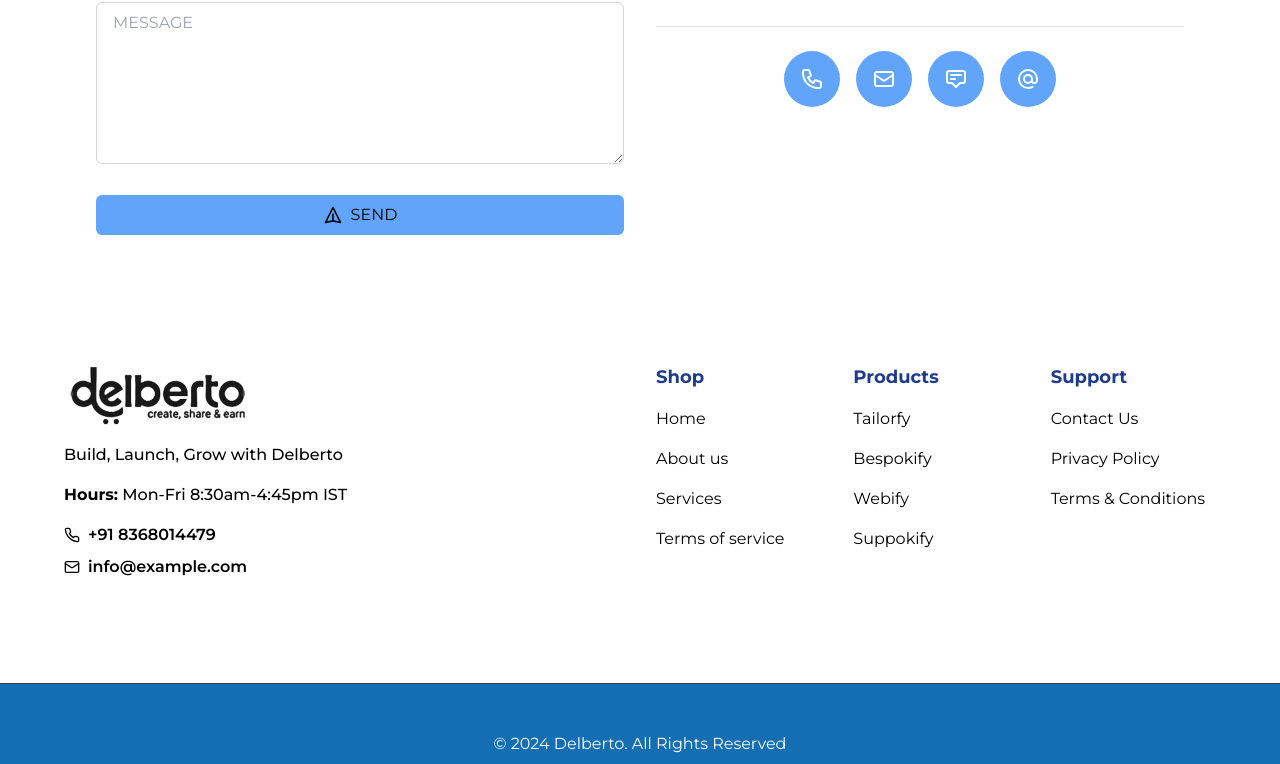
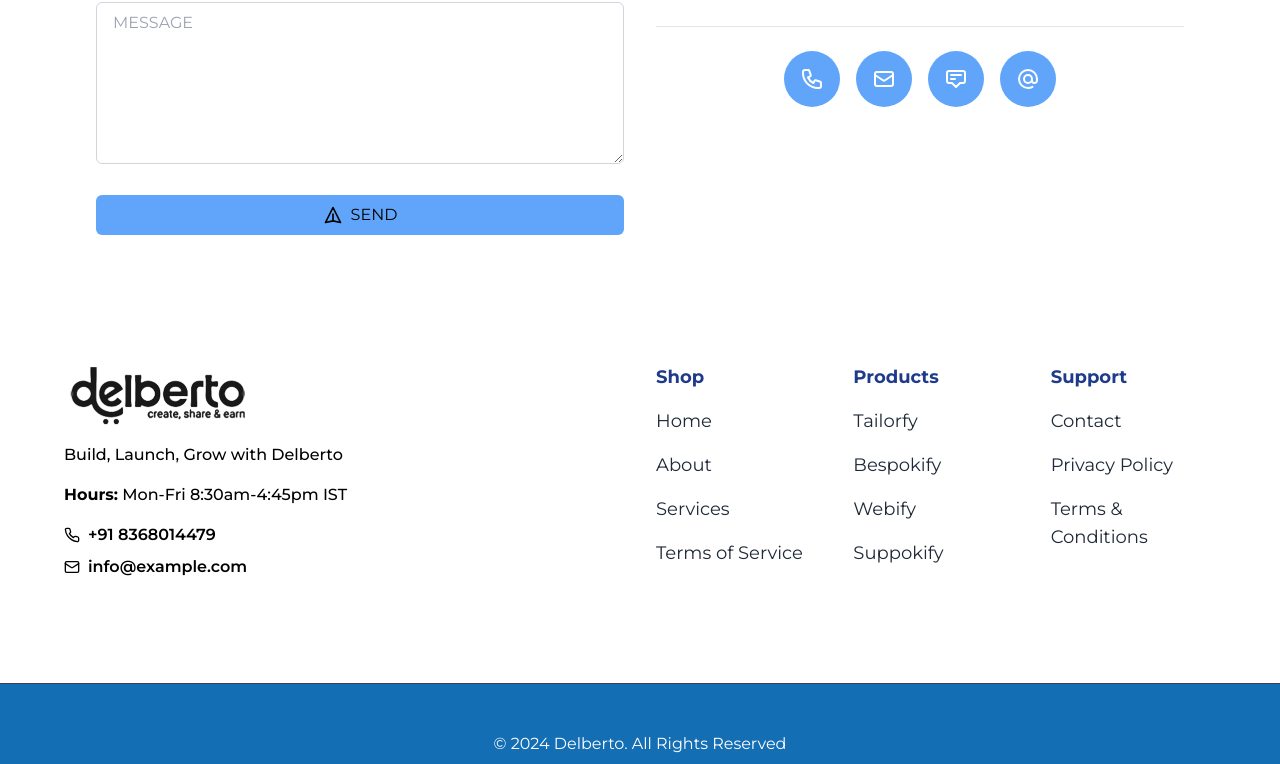
Before and after one commit to prem528/delberto-frontend, a React (Vite) app: page /contact in a window 1280 px wide. Shown: the part 474-1238 px from the top of the page. Built offline with nearby package versions, Linux system fonts and the light colour scheme.

Commit message:
ScrollToTop component is added

```diff
--- a/src/App.tsx
+++ b/src/App.tsx
@@ -20,11 +20,13 @@ import Tailorfy from './Components/pages/Product Page/Tailorfy Page/Tailorfy';
 import Bespokify from './Components/pages/Product Page/Bespokify Page/Bespokify';
 import Webify from './Components/pages/Product Page/Webify Page/Webify';
 import Suppokify from './Components/pages/Product Page/Suppokify Page/Suppokify';
+import ScrollToTop from './Components/ScrollToTop';
 
 function App() {
   return (
     <Router>
       <div className="flex flex-col min-h-screen">
+        <ScrollToTop/>
         <Header />
         <main className="flex-grow pt-[70px] md:pt-[140px]">
           <Routes>
--- a/src/Components/Footer.tsx
+++ b/src/Components/Footer.tsx
@@ -1,6 +1,7 @@
 import React from 'react';
 import logo from '../assets/img/logo.png';
 import { Mail, Phone } from 'lucide-react';
+import { Link } from 'react-router-dom';
 
 
 const Footer: React.FC = () => {
@@ -28,27 +29,27 @@ const Footer: React.FC = () => {
             <div className="md:col-span-1 lg:col-span-2 space-y-4">
               <h4 className="text-lg font-bold mb-4 text-blue-900">Shop</h4>
               <ul className="space-y-4">
-                <li><a href="#" className="hover:text-gray-300">Home</a></li>
-                <li><a href="#" className="hover:text-gray-300">About us</a></li>
-                <li><a href="#" className="hover:text-gray-300">Services</a></li>
-                <li><a href="#" className="hover:text-gray-300">Terms of service</a></li>
+              <li><Link to="/" className="font-sans text-lg text-gray-800 hover:text-blue-600 block">Home</Link></li>
+              <li><Link to="/about" className="font-sans text-lg text-gray-800 hover:text-blue-600 block">About</Link></li>
+              <li><Link to="/services" className="font-sans text-lg text-gray-800 hover:text-blue-600 block">Services</Link></li>
+              <li><Link to="/terms-of-service" className="font-sans text-lg text-gray-800 hover:text-blue-600 block">Terms of Service</Link></li>
               </ul>
             </div>
             <div className="md:col-span-1 lg:col-span-2 space-y-4">
               <h4 className="text-lg font-bold mb-4 text-blue-900">Products</h4>
               <ul className="space-y-4">
-                <li><a href="/tailorfy" className="hover:text-gray-300">Tailorfy</a></li>
-                <li><a href="/bespokify" className="hover:text-gray-300">Bespokify</a></li>
-                <li><a href="/webify" className="hover:text-gray-300">Webify</a></li>
-                <li><a href="/suppokify" className="hover:text-gray-300">Suppokify</a></li>
+              <li><Link to="/tailorfy" className="font-sans text-lg text-gray-800 hover:bg-blue-100">Tailorfy</Link></li>
+                <li><Link to="/bespokify" className="font-sans text-lg text-gray-800 hover:bg-blue-100" >Bespokify</Link></li>
+                <li><Link to="/webify" className="font-sans text-lg text-gray-800 hover:bg-blue-100" >Webify</Link></li>
+                <li><Link to="/suppokify" className="font-sans text-lg text-gray-800 hover:bg-blue-100">Suppokify</Link></li>
               </ul>
             </div>
             <div className="md:col-span-1 lg:col-span-2 space-y-4">
               <h4 className="text-lg font-bold mb-4 text-blue-900">Support</h4>
               <ul className="space-y-4">
-                <li><a href="#" className="hover:text-gray-300">Contact Us</a></li>
-                <li><a href="/privacy-policy" className="hover:text-gray-300">Privacy Policy</a></li>
-                <li><a href="/terms-conditions" className="hover:text-gray-300">Terms & Conditions</a></li>
+              <li><Link to="/contact" className="font-sans text-lg text-gray-800 hover:text-blue-600 block" >Contact</Link></li>
+                <li><Link to="/privacy-policy" className="font-sans text-lg text-gray-800 hover:text-blue-600 block">Privacy Policy</Link></li>
+                <li><Link to="/terms-conditions" className="font-sans text-lg text-gray-800 hover:text-blue-600 block">Terms & Conditions</Link></li>
               </ul>
             </div>
           </div>
--- a/src/Components/Header.tsx
+++ b/src/Components/Header.tsx
@@ -1,7 +1,7 @@
 import React, { useState, useEffect } from 'react';
 import { Mail, Phone, Search, ShoppingBag, ChevronDown, Menu, X } from 'lucide-react';
 import logo from '../assets/img/logo.png';
-import { Link } from 'react-router-dom';
+import { Link, useLocation } from 'react-router-dom';
 
 const Header: React.FC = () => {
   const [isProductDropdownOpen, setIsProductDropdownOpen] = useState<boolean>(false);
@@ -16,6 +16,13 @@ const Header: React.FC = () => {
     window.addEventListener('scroll', handleScroll, { passive: true });
     return () => window.removeEventListener('scroll', handleScroll);
   }, []);
+
+  const location = useLocation()
+
+useEffect(() => {
+  setIsMobileMenuOpen(false)
+  setIsProductDropdownOpen(false)
+}, [location])
 
   const toggleMobileMenu = () => {
     setIsMobileMenuOpen(!isMobileMenuOpen);
--- /dev/null
+++ b/src/Components/ScrollToTop.tsx
@@ -0,0 +1,12 @@
+import { useEffect } from 'react'
+import { useLocation } from 'react-router-dom'
+
+export default function ScrollToTop() {
+  const { pathname } = useLocation()
+
+  useEffect(() => {
+    window.scrollTo(0, 0)
+  }, [pathname])
+
+  return null
+}
```
